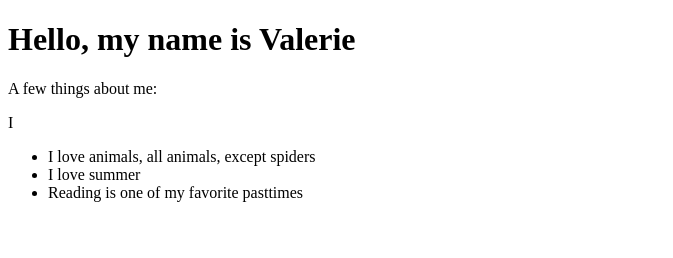
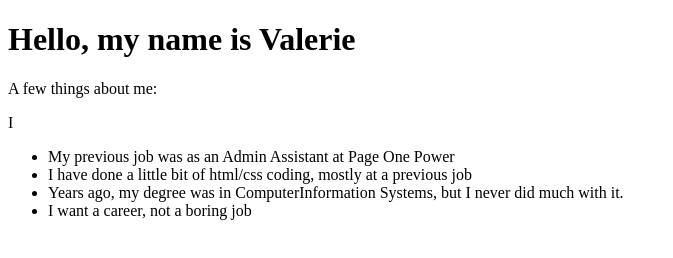
Before and after one commit to ValerieWiklund/codeworks-journals, a plain HTML site: page index.html in a window 1280 px wide. Shown: the whole page, without its empty margins (0-673 px from the left). Drawn offline with Linux system fonts and the light colour scheme.

Commit message:
Updated list

```diff
--- a/index.html
+++ b/index.html
@@ -12,9 +12,10 @@
   <h1>Hello, my name is Valerie</h1>
   <p>A few things about me:</p>I
   <ul>
-    <li>I love animals, all animals, except spiders</li>
-    <li>I love summer</li>
-    <li>Reading is one of my favorite pasttimes</li>
+    <li>My previous job was as an Admin Assistant at Page One Power</li>
+    <li>I have done a little bit of html/css coding, mostly at a previous job</li>
+    <li>Years ago, my degree was in ComputerInformation Systems, but I never did much with it.</li>
+    <li>I want a career, not a boring job</li>
   </ul>
 
 
```
